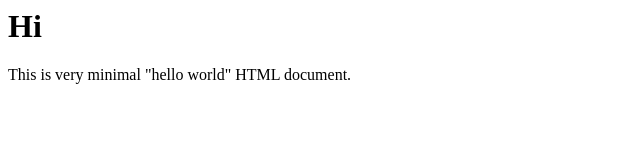
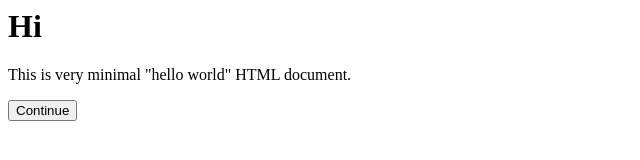
Before and after one commit to Christofferku/test, a plain HTML site: page index.html in a window 1280 px wide. Shown: the whole page, without its empty margins (0-640 px from the left). Drawn offline with Linux system fonts and the light colour scheme.

Commit message:
Update index.html

```diff
--- a/index.html
+++ b/index.html
@@ -9,4 +9,9 @@
    <H1>Hi</H1>
    <P>This is very minimal "hello world" HTML document.</P>
 </BODY>
+
+   <form method="get" action="/page2">
+    <button type="submit">Continue</button>
+</form>
+
 </HTML>
```
